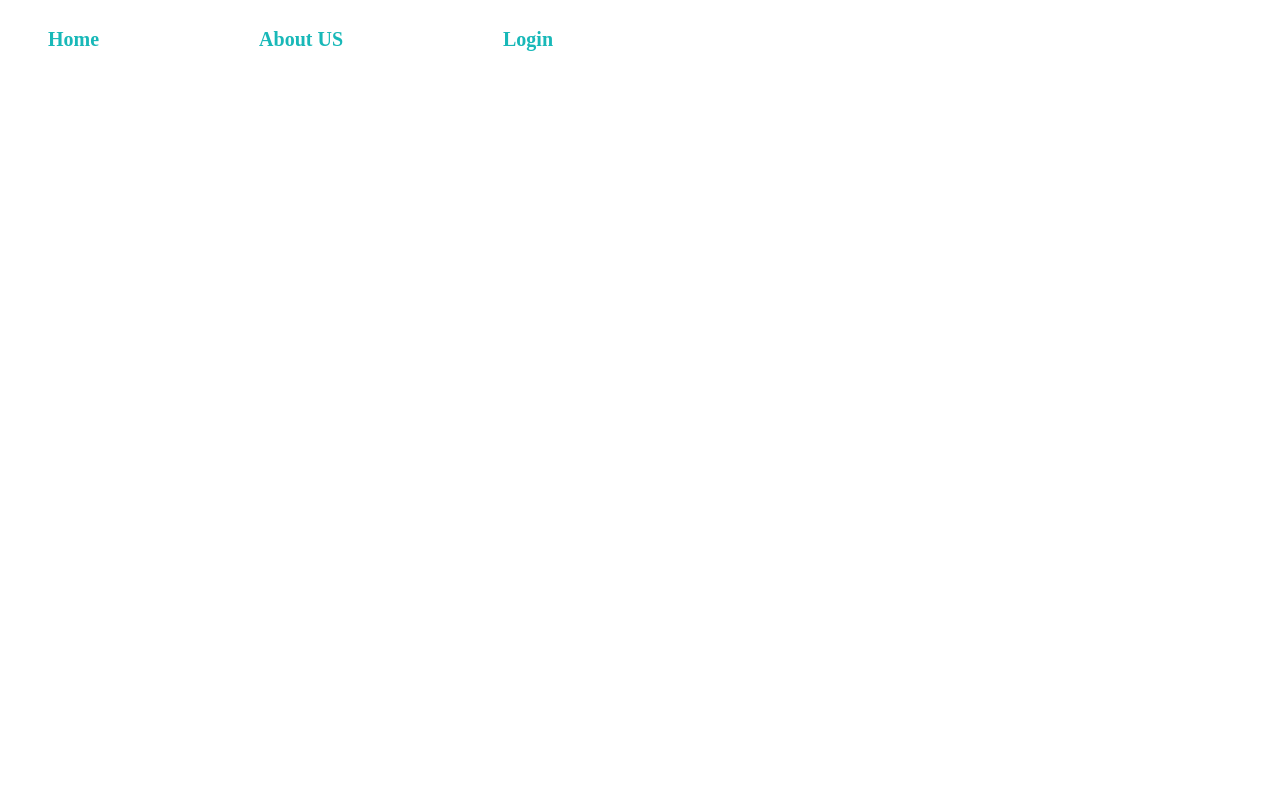
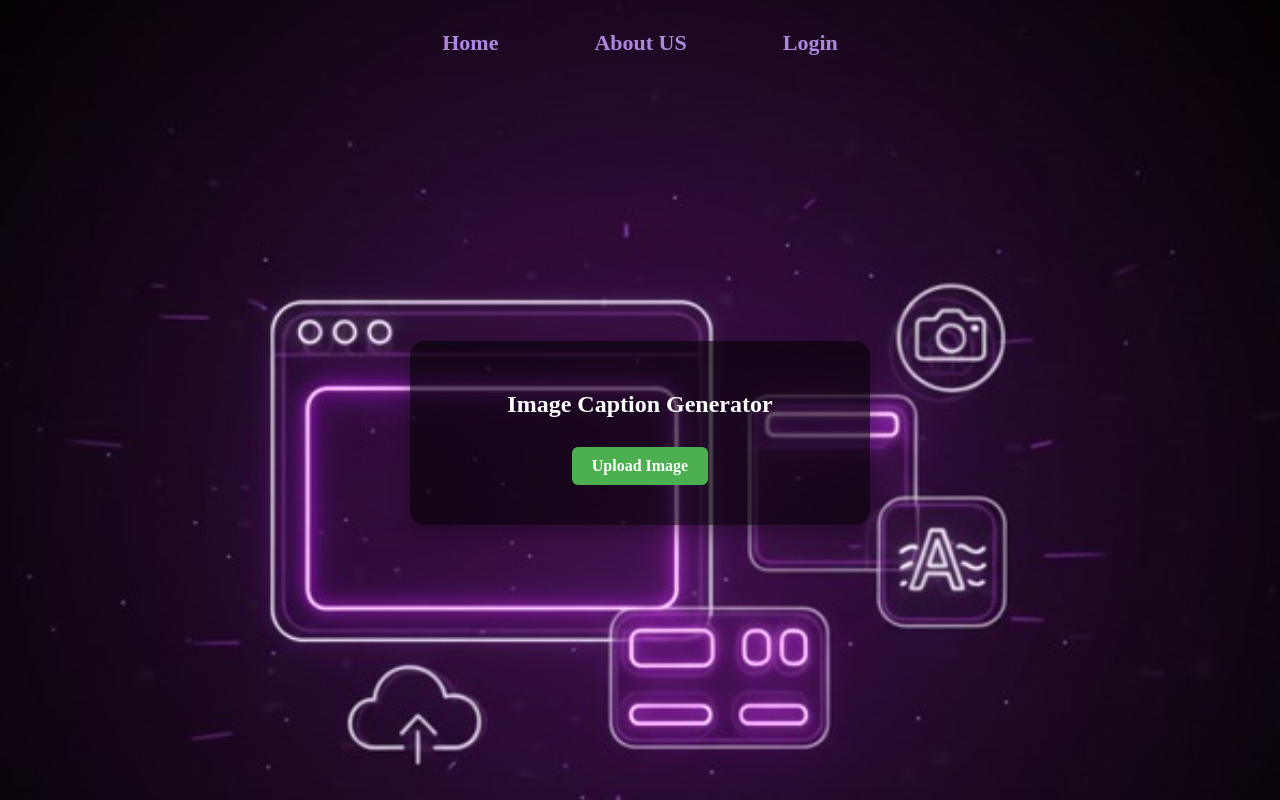
Before and after one commit to Remi2121/Caption-generator, a React (Vite) app in the folder frontend/: page / in a window 1280 px wide. Built offline with nearby package versions, Linux system fonts and the light colour scheme.

Commit message:
header added

```diff
--- a/frontend/src/App.css
+++ b/frontend/src/App.css
@@ -0,0 +1,42 @@
+html, body {
+  height: 100%;
+  margin: 0;
+  padding: 0;
+  overflow: hidden;
+}
+
+
+.app-background {
+  min-height: 100vh;
+  width: 100%;
+  background-size: cover;
+  background-position: center;
+  background-repeat: no-repeat;
+  display: flex;
+  flex-direction: column;
+  align-items: center;
+}
+
+
+.header-container {
+  width: 100%;
+  max-width: 1200px;
+  margin: 20px 0 0 0;
+  display: flex;
+  justify-content: center;
+  background: transparent;
+  padding: 10px 20px;
+  box-sizing: border-box;
+  z-index: 5;
+}
+
+
+.center-area {
+  flex: 1;
+  width: 100%;
+  display: flex;
+  align-items: center;
+  justify-content: center;
+  padding: 40px;
+  box-sizing: border-box;
+}
--- a/frontend/src/App.jsx
+++ b/frontend/src/App.jsx
@@ -1,12 +1,21 @@
-import React from 'react'
-import Header from './Components/Header/header'
+import React from "react";
+import Header from "./Components/Header/header";
+import ImageCaption from "./Components/ImageCaption/ImageCaption";
+import bg from "./assets/background.jpg";
+import "./App.css"; // make sure this imports the CSS below
 
 const App = () => {
   return (
-    <div>
-      <Header/>
+    <div
+      className="app-background"
+      style={{ backgroundImage: `url(${bg})` }}
+    >
+      <Header />
+      <div className="center-area">
+        <ImageCaption />
+      </div>
     </div>
-  )
-}
+  );
+};
 
-export default App
+export default App;
--- a/frontend/src/Components/Header/header.css
+++ b/frontend/src/Components/Header/header.css
@@ -1,27 +1,29 @@
-.header-container{
-    background: white;
-    border-radius: 2rem;
-    display:flex ;
-    align-items: center;
-    justify-content: space-between;
-    gap: 2rem;
+.header-container {
+  background: transparent;
+  border-radius: 2rem;
+  padding: 10px 30px;
+  padding-top: 2rem;
+  width: 90%;
+  margin-top: 20px;
+  display: flex;
+  justify-content: center;
 }
 
-.navbar{
-    display: flex;
-    align-items: center;
-    list-style: none;
-    gap: 10rem;
-    font-size: 20px;
-
+.navbar {
+  display: flex;
+  list-style: none;
+  gap: 6rem;
+  font-size: 22px;
+  padding: 0;
+  margin: 0;
 }
 
-.navbar>li{
-    color: rgb(24, 184, 184);
-    font-weight: bold;
+.navbar > li {
+  color: rgba(178, 139, 228, 0.974);
+  font-weight: bold;
 }
 
-.navbar>li:hover{
-    color: aquamarine;
-    cursor: pointer;
+.navbar > li:hover {
+  color: rgb(95, 4, 253);
+  cursor: pointer;
 }
--- /dev/null
+++ b/frontend/src/Components/imageCaption/ImageCaption.css
@@ -0,0 +1,57 @@
+.caption-container {
+  display: flex;
+  flex-direction: column;
+  width: 400px;
+  background: rgba(0, 0, 0, 0.6);
+  padding: 30px;
+  border-radius: 15px;
+  text-align: center;
+  color: white;
+  box-shadow: 0 8px 20px rgba(0, 0, 0, 0.3);
+  justify-content: center;
+  align-items: center;
+}
+
+
+.upload-label {
+  background: #4caf50;
+  padding: 10px 20px;
+  color: white;
+  border-radius: 6px;
+  cursor: pointer;
+  display: inline-block;
+  margin: 10px 0;
+  font-weight: bold;
+}
+
+.upload-label:hover{
+   background: #22e029;
+}
+
+.upload-label input {
+  display: none;
+}
+
+.preview-box {
+  margin: 20px 0;
+}
+
+.preview-img {
+  width: 100%;
+  border-radius: 10px;
+}
+
+.caption-btn {
+  background: #2196f3;
+  padding: 10px 18px;
+  font-size: 16px;
+  color: white;
+  border: none;
+  border-radius: 6px;
+  cursor: pointer;
+  font-weight: bold;
+}
+
+.caption-btn:hover {
+  background: #0b7dda;
+}
--- /dev/null
+++ b/frontend/src/Components/imageCaption/ImageCaption.jsx
@@ -0,0 +1,40 @@
+import React, { useState } from "react";
+import "./ImageCaption.css";
+
+const ImageCaption = () => {
+  const [image, setImage] = useState(null);
+
+  const handleImageUpload = (e) => {
+    const file = e.target.files[0];
+    setImage(URL.createObjectURL(file));
+  };
+
+  const generateCaption = () => {
+    alert("Caption generation logic here!");
+  };
+
+  return (
+    <div className="caption-container">
+      <h2 className="title">Image Caption Generator</h2>
+
+      <label className="upload-label">
+        <input type="file" accept="image/*" onChange={handleImageUpload} />
+        Upload Image
+      </label>
+
+      {image && (
+        <div className="preview-box">
+          <img src={image} alt="Preview" className="preview-img" />
+        </div>
+      )}
+
+      {image && (
+        <button className="caption-btn" onClick={generateCaption}>
+          Generate Caption
+        </button>
+      )}
+    </div>
+  );
+};
+
+export default ImageCaption;
```
Also changed, not shown: frontend/src/assets/background.jpg (added).
